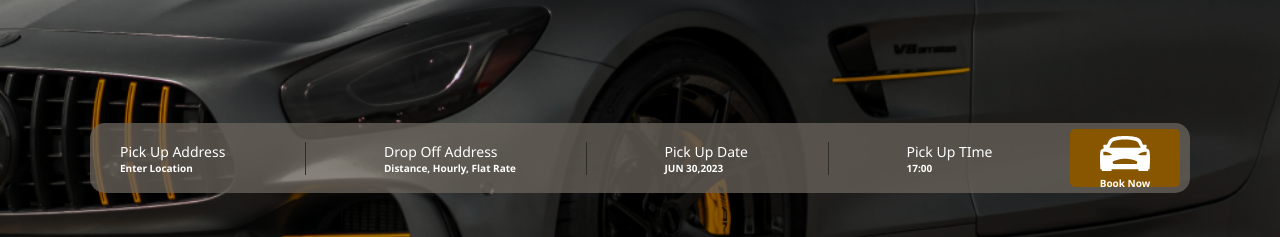
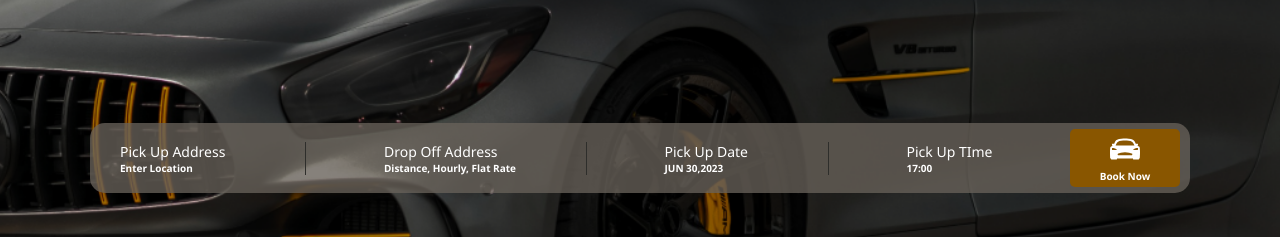
Before and after one commit to sirhard007/car-hire-landing-page, a plain HTML site: page index.html in a window 1280 px wide. Shown: the part 524-761 px from the top of the page. Drawn offline with Linux system fonts and the light colour scheme.

Commit message:
added width to vectors

```diff
--- a/css/style.css
+++ b/css/style.css
@@ -213,8 +213,12 @@ body{
     border-radius: 5px;
     align-items: center;
     text-align: center;
-    padding-top: 7px;
+    padding-top: 5px;
 
+}
+.box img{
+    width: 30px;
+    height: 30px;
 }
 .address{
     border-right:1px solid #2E2E2B;
```
